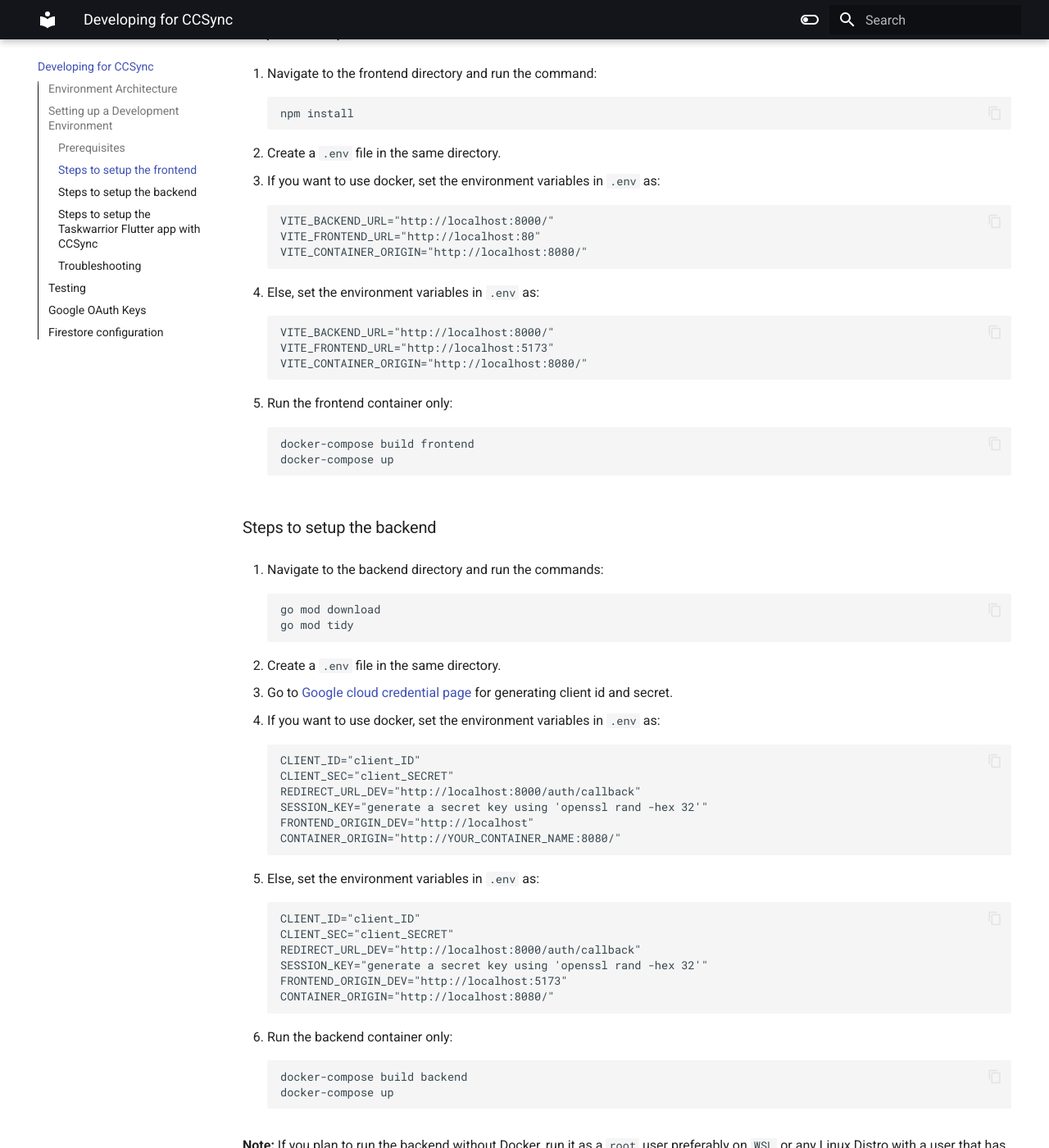
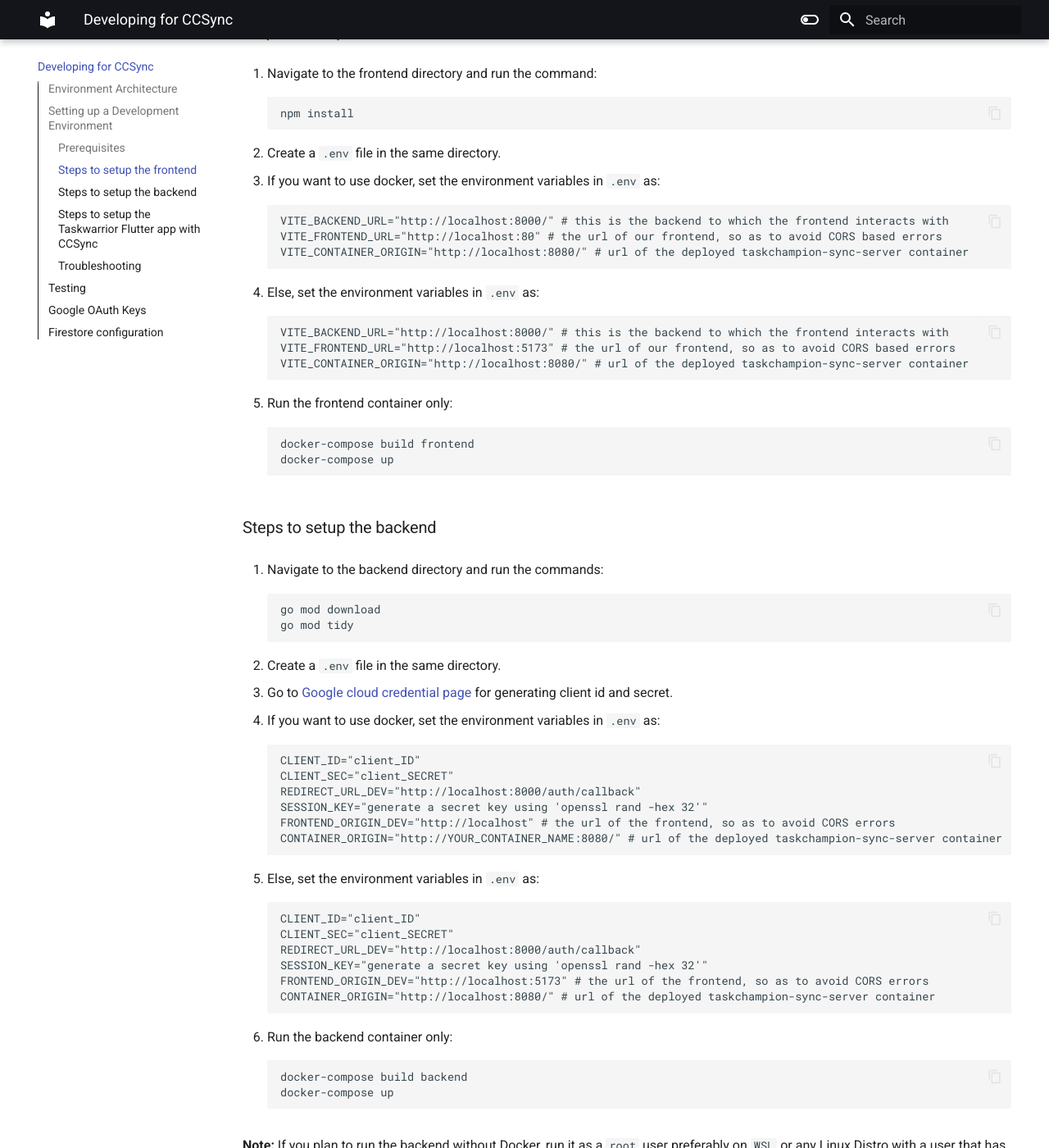
Before and after one commit to its-me-abhishek/ccsync-docs, an MkDocs documentation site: the page built from docs/index.md, in a window 1280 px wide and 1400 px high, scrolled down 1248 px. Shown: the whole window at 82% size. Built offline with MkDocs 1.6.1 and Material for MkDocs 9.7.7, drawn with Linux system fonts in a browser that asks for light colours; some of the changed text lies outside the part shown.

```diff
--- a/docs/index.md
+++ b/docs/index.md
@@ -36,15 +36,15 @@ The diagram below is a representation of how various components are connected to
 
 3.  If you want to use docker, set the environment variables in `.env` as:
 
-        VITE_BACKEND_URL="http://localhost:8000/"
-        VITE_FRONTEND_URL="http://localhost:80"
-        VITE_CONTAINER_ORIGIN="http://localhost:8080/"
+        VITE_BACKEND_URL="http://localhost:8000/" # this is the backend to which the frontend interacts with
+        VITE_FRONTEND_URL="http://localhost:80" # the url of our frontend, so as to avoid CORS based errors
+        VITE_CONTAINER_ORIGIN="http://localhost:8080/" # url of the deployed taskchampion-sync-server container
 
 4.  Else, set the environment variables in `.env` as:
 
-        VITE_BACKEND_URL="http://localhost:8000/"
-        VITE_FRONTEND_URL="http://localhost:5173"
-        VITE_CONTAINER_ORIGIN="http://localhost:8080/"
+        VITE_BACKEND_URL="http://localhost:8000/" # this is the backend to which the frontend interacts with
+        VITE_FRONTEND_URL="http://localhost:5173" # the url of our frontend, so as to avoid CORS based errors
+        VITE_CONTAINER_ORIGIN="http://localhost:8080/" # url of the deployed taskchampion-sync-server container
 
 5.  Run the frontend container only:
 
@@ -68,8 +68,8 @@ The diagram below is a representation of how various components are connected to
         CLIENT_SEC="client_SECRET"
         REDIRECT_URL_DEV="http://localhost:8000/auth/callback"
         SESSION_KEY="generate a secret key using 'openssl rand -hex 32'"
-        FRONTEND_ORIGIN_DEV="http://localhost"
-        CONTAINER_ORIGIN="http://YOUR_CONTAINER_NAME:8080/"
+        FRONTEND_ORIGIN_DEV="http://localhost" # the url of the frontend, so as to avoid CORS errors
+        CONTAINER_ORIGIN="http://YOUR_CONTAINER_NAME:8080/" # url of the deployed taskchampion-sync-server container
 
 5.  Else, set the environment variables in `.env` as:
 
@@ -77,8 +77,8 @@ The diagram below is a representation of how various components are connected to
         CLIENT_SEC="client_SECRET"
         REDIRECT_URL_DEV="http://localhost:8000/auth/callback"
         SESSION_KEY="generate a secret key using 'openssl rand -hex 32'"
-        FRONTEND_ORIGIN_DEV="http://localhost:5173"
-        CONTAINER_ORIGIN="http://localhost:8080/"
+        FRONTEND_ORIGIN_DEV="http://localhost:5173" # the url of the frontend, so as to avoid CORS errors
+        CONTAINER_ORIGIN="http://localhost:8080/" # url of the deployed taskchampion-sync-server container
 
 6.  Run the backend container only:
 
@@ -107,7 +107,7 @@ The diagram below is a representation of how various components are connected to
         class ApiService {
         // Use deployed values for baseUrl and origin
                 String baseUrl = 'http://deployed-api-endpoint.com'; // replace with actual deployed API endpoint
-                String origin = 'http://deployed-sync-server-endpoint.com'; // replace with actual deployed sync server endpoint
+                String origin = 'http://deployed-sync-server-endpoint.com'; // replace with actual deployed sync server endpoint, although, for now, it is just a placeholder until next release or update
         // Other ApiService code...
         }
 
```
Also changed, not shown: other parts of docs/index.md (+1 -1 lines).
